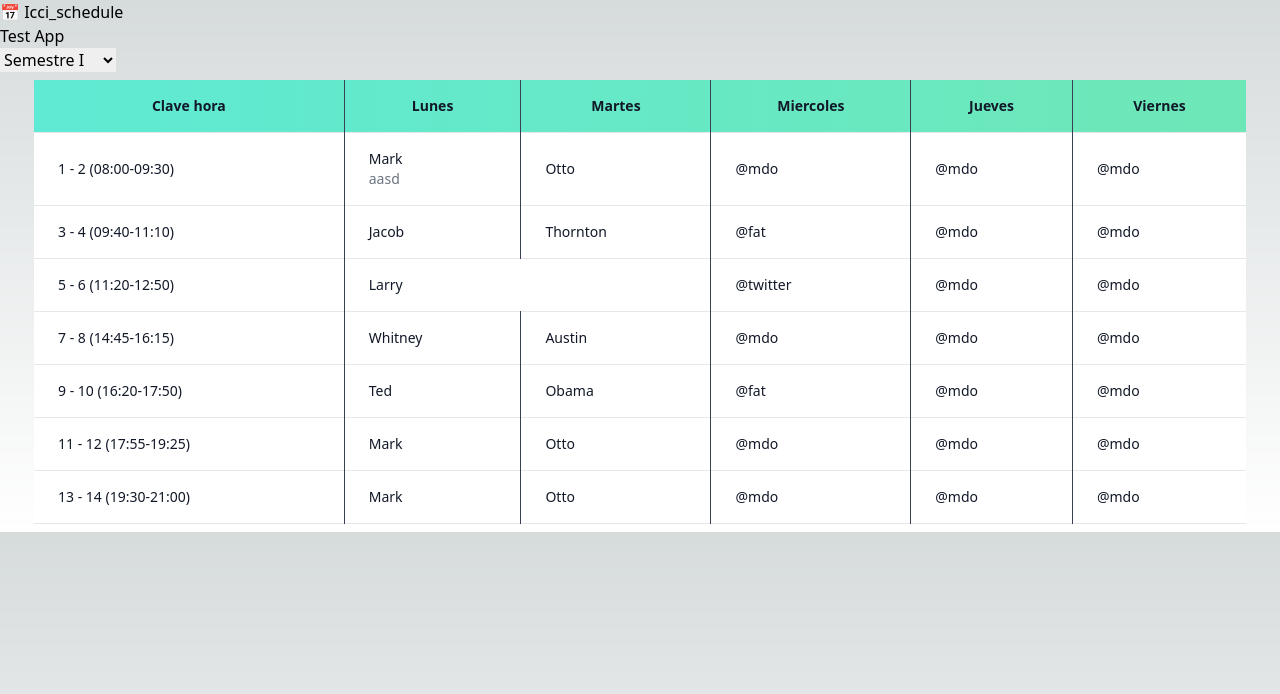
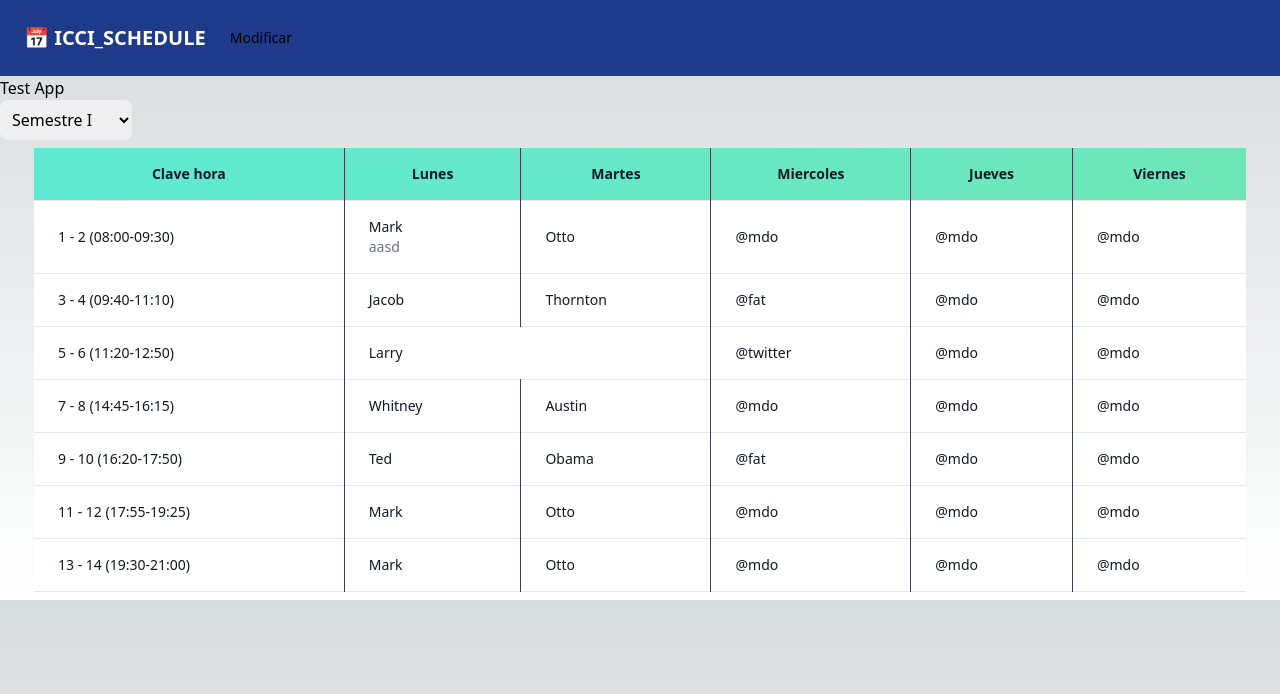
Before and after one commit to Guz-dev/icci_schedule, a Next.js app: page / in a window 1280 px wide. Shown: the top 694 px of the page. Built offline with nearby package versions, Linux system fonts and the light colour scheme.

Commit message:
index y app
cambio mini en el index y cambios en el app

```diff
--- a/src/pages/_app.js
+++ b/src/pages/_app.js
@@ -9,7 +9,16 @@ export default function App({ Component, pageProps }) {
         <meta name="viewport" content="width=device-width, initial-scale=1" />
         <link rel="icon" href="/favicon.ico" />
     </Head>
-    <header>📅 Icci_schedule</header>
+    <header class="flex items-center justify-between flex-wrap bg-blue-900 p-6">
+      <div class="flex items-center flex-shrink-0 text-white mr-6">
+        <span class="font-semibold text-xl uppercase">📅 Icci_schedule</span>
+      </div>
+      <div class="w-full block flex-grow lg:flex lg:items-center lg:w-auto">
+        <div class="text-sm lg:flex-grow">
+          <a class="">Modificar</a>
+        </div>
+      </div>
+    </header>
     <Component {...pageProps} />
   </>
 }
--- a/src/pages/index.js
+++ b/src/pages/index.js
@@ -14,7 +14,7 @@ export default function Home() {
           <Header></Header>
         </Head>
         <h1>Test App</h1>
-        <select>
+        <select class="rounded rounded-lg p-2">
           <option>Semestre I</option>
           <option>Semestre II</option>
           <option>Semestre III</option>
```
